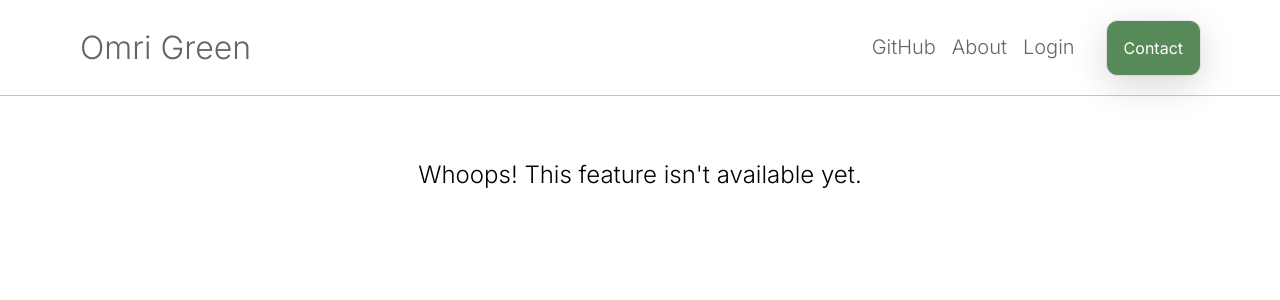
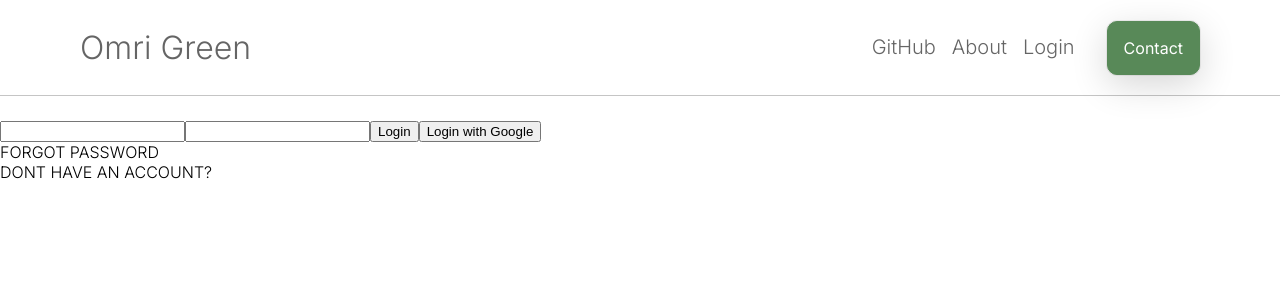
Before and after one commit to OGreeni/ogreeni-blog, a Next.js app: page /login in a window 1280 px wide. Shown: the top 300 px of the page. Built offline with nearby package versions, Linux system fonts and the light colour scheme; no server answers.

Commit message:
feat: add partial firebase authentication

```diff
--- /dev/null
+++ b/firebase/firebase.ts
@@ -0,0 +1,98 @@
+import { initializeApp } from 'firebase/app';
+import {
+  GoogleAuthProvider,
+  getAuth,
+  signInWithPopup,
+  signInWithEmailAndPassword,
+  createUserWithEmailAndPassword,
+  sendPasswordResetEmail,
+  signOut,
+} from 'firebase/auth';
+import {
+  getFirestore,
+  query,
+  getDocs,
+  collection,
+  where,
+  addDoc,
+} from 'firebase/firestore';
+const firebaseConfig = {
+  apiKey: 'AIzaSyDIXJ5YT7hoNbBFqK3TBcV41-TzIO-7n7w',
+  authDomain: 'fir-auth-6edd8.firebaseapp.com',
+  projectId: 'fir-auth-6edd8',
+  storageBucket: 'fir-auth-6edd8.appspot.com',
+  messagingSenderId: '904760319835',
+  appId: '1:904760319835:web:44fd0d957f114b4e51447e',
+  measurementId: 'G-Q4TYKH9GG7',
+};
+const app = initializeApp(firebaseConfig);
+const auth = getAuth(app);
+const db = getFirestore(app);
+const googleProvider = new GoogleAuthProvider();
+const signInWithGoogle = async () => {
+  try {
+    const res = await signInWithPopup(auth, googleProvider);
+    const user = res.user;
+    const q = query(collection(db, 'users'), where('uid', '==', user.uid));
+    const docs = await getDocs(q);
+    if (docs.docs.length === 0) {
+      await addDoc(collection(db, 'users'), {
+        uid: user.uid,
+        name: user.displayName,
+        authProvider: 'google',
+        email: user.email,
+      });
+    }
+  } catch (err) {
+    console.error(err);
+    alert(err.message);
+  }
+};
+const logInWithEmailAndPassword = async (email: string, password: string) => {
+  try {
+    await signInWithEmailAndPassword(auth, email, password);
+  } catch (err) {
+    console.error(err);
+    alert(err.message);
+  }
+};
+const registerWithEmailAndPassword = async (
+  name: string,
+  email: string,
+  password: string
+) => {
+  try {
+    const res = await createUserWithEmailAndPassword(auth, email, password);
+    const user = res.user;
+    await addDoc(collection(db, 'users'), {
+      uid: user.uid,
+      name,
+      authProvider: 'local',
+      email,
+    });
+  } catch (err) {
+    console.error(err);
+    alert(err.message);
+  }
+};
+const sendPasswordReset = async (email: string) => {
+  try {
+    await sendPasswordResetEmail(auth, email);
+    alert('Password reset link sent!');
+  } catch (err) {
+    console.error(err);
+    alert(err.message);
+  }
+};
+const logout = () => {
+  signOut(auth);
+};
+export {
+  auth,
+  db,
+  signInWithGoogle,
+  logInWithEmailAndPassword,
+  registerWithEmailAndPassword,
+  sendPasswordReset,
+  logout,
+};
--- a/pages/login.module.css
+++ b/pages/login.module.css
@@ -1,5 +1,5 @@
-.unavailable {
-  margin-top: 10rem;
-  text-align: center;
-  font-size: 1.5rem;
+.formContainer {
+  display: flex;
+  justify-content: center;
+  margin-top: 8rem;
 }
--- a/pages/login.tsx
+++ b/pages/login.tsx
@@ -1,12 +1,56 @@
-import React from 'react';
-
-import styles from './login.module.css';
+import React, { useEffect, useState } from 'react';
+import {
+  auth,
+  logInWithEmailAndPassword,
+  signInWithGoogle,
+} from '../firebase/firebase';
+import { useAuthState } from 'react-firebase-hooks/auth';
 
 const Login = () => {
+  const [email, setEmail] = useState('');
+  const [password, setPassword] = useState('');
+  const [user, loading, error] = useAuthState(auth);
+
+  useEffect(() => {
+    if (loading) {
+      // loading screen
+      return;
+    }
+    if (user) {
+      console.log('LOGGED IN!');
+    }
+  }, [loading]);
+
   return (
-    <div className={styles.unavailable}>
-      Whoops! This feature isn't available yet.
-    </div>
+    <>
+      <br />
+      <br />
+      <br />
+      <br />
+      <br />
+      <br />
+      <input
+        type="text"
+        value={email}
+        onChange={(e: React.ChangeEvent<HTMLInputElement>) =>
+          setEmail(e.target.value)
+        }
+      />
+      <input
+        type="password"
+        value={password}
+        onChange={(e: React.ChangeEvent<HTMLInputElement>) =>
+          setPassword(e.target.value)
+        }
+      />
+      <button onClick={() => logInWithEmailAndPassword(email, password)}>
+        Login
+      </button>
+      <button onClick={signInWithGoogle}>Login with Google</button>
+
+      <div>FORGOT PASSWORD</div>
+      <div>DONT HAVE AN ACCOUNT?</div>
+    </>
   );
 };
 
```
Also changed, not shown: posts/async-await-in-js.md (added, +43 -0 lines), posts/promises-in-js.md (+4 -4 lines).
